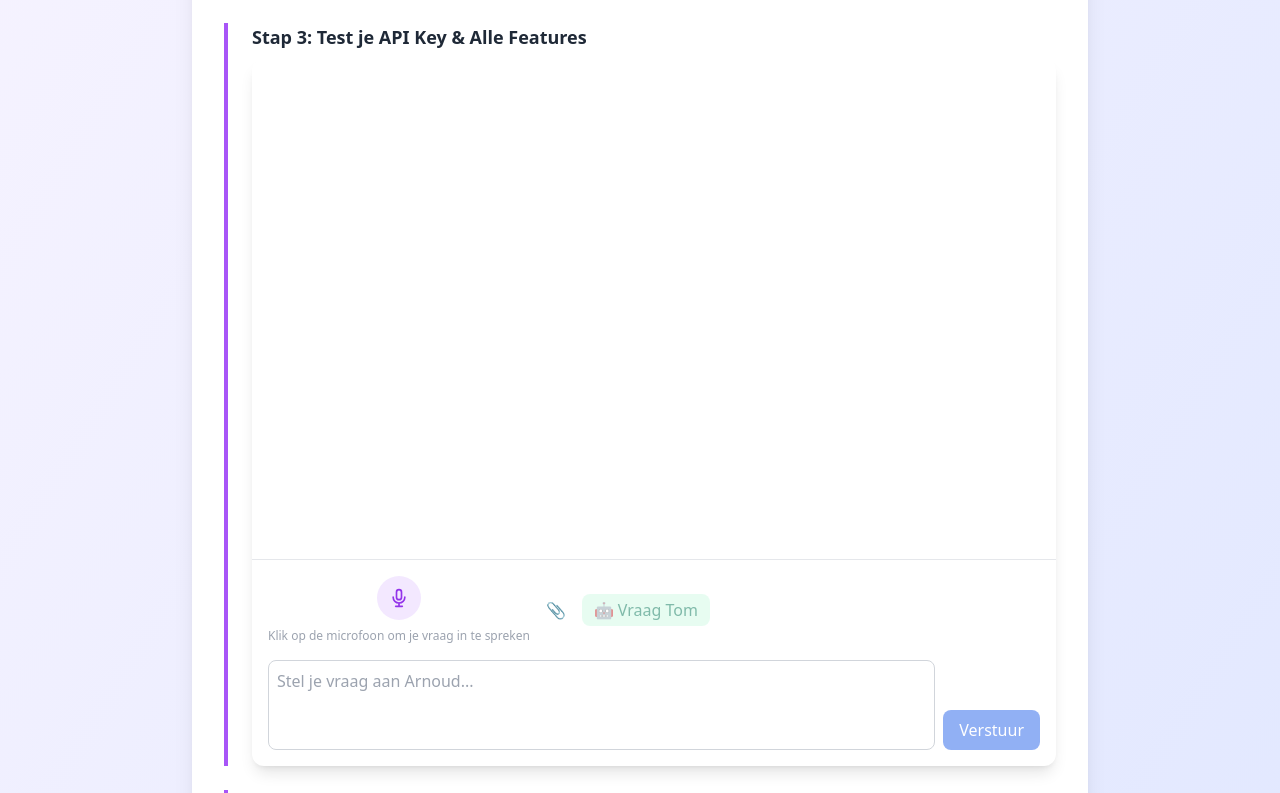
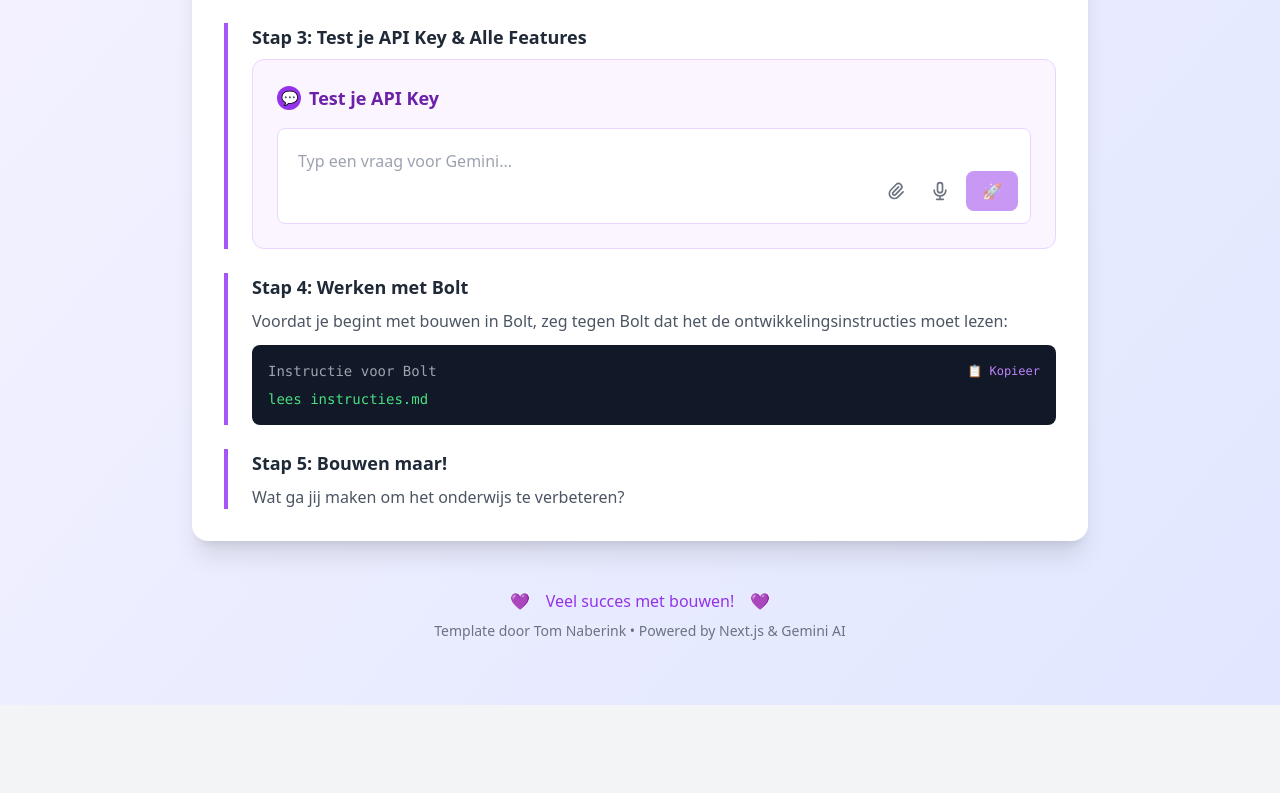
Before and after one commit to TomNaberink/templateAPI, a Next.js app: page / in a window 1280 px wide. Shown: the part 787-1580 px from the top of the page. After the commit the page ends 1492 px from the top, so only its background shows below. Built offline with nearby package versions, Linux system fonts and the light colour scheme.

Commit message:
Restore original template

```diff
--- a/src/components/TestChatBot.tsx
+++ b/src/components/TestChatBot.tsx
@@ -1,27 +1,67 @@
 'use client'
 
 import { useState, useRef } from 'react'
-import VoiceInput from './VoiceInput'
-import FileUpload from './FileUpload'
 
 export default function TestChatBot() {
-  const [messages, setMessages] = useState<Array<{type: 'user' | 'bot', content: string, assistant: 'arnoud' | 'tom'}>>([])
-  const [currentMessage, setCurrentMessage] = useState('')
+  const [message, setMessage] = useState('')
+  const [response, setResponse] = useState('')
   const [isLoading, setIsLoading] = useState(false)
+  const [isListening, setIsListening] = useState(false)
+  const [uploadedContent, setUploadedContent] = useState('')
   const fileInputRef = useRef<HTMLInputElement>(null)
-  const chatContainerRef = useRef<HTMLDivElement>(null)
+  const recognitionRef = useRef<any>(null)
 
-  const scrollToBottom = () => {
-    if (chatContainerRef.current) {
-      chatContainerRef.current.scrollTop = chatContainerRef.current.scrollHeight
+  // Voice recognition setup
+  const initializeVoiceRecognition = () => {
+    if (typeof window !== 'undefined') {
+      const SpeechRecognition = (window as any).SpeechRecognition || (window as any).webkitSpeechRecognition
+      if (SpeechRecognition) {
+        const recognition = new SpeechRecognition()
+        recognition.continuous = false
+        recognition.interimResults = false
+        recognition.lang = 'nl-NL'
+
+        recognition.onresult = (event: any) => {
+          const transcript = event.results[0][0].transcript
+          setMessage(prev => prev + ' ' + transcript)
+        }
+
+        recognition.onend = () => {
+          setIsListening(false)
+        }
+
+        recognition.onerror = () => {
+          setIsListening(false)
+        }
+
+        return recognition
+      }
+    }
+    return null
+  }
+
+  const toggleVoiceRecognition = () => {
+    if (!recognitionRef.current) {
+      recognitionRef.current = initializeVoiceRecognition()
+    }
+
+    if (recognitionRef.current) {
+      if (isListening) {
+        recognitionRef.current.stop()
+        setIsListening(false)
+      } else {
+        recognitionRef.current.start()
+        setIsListening(true)
+      }
     }
   }
 
-  const handleVoiceInput = (transcript: string) => {
-    setCurrentMessage(prev => prev + ' ' + transcript)
+  const handleFileUpload = async (file: File) => {
+    if (!file.name.endsWith('.docx') && !file.name.endsWith('.pdf')) {
+      alert('Alleen .docx en .pdf bestanden zijn toegestaan!')
+      return
     }
 
-  const handleFileUpload = async (file: File) => {
     const formData = new FormData()
     formData.append('file', file)
 
@@ -32,86 +72,51 @@ export default function TestChatBot() {
       })
 
       if (!response.ok) {
-        throw new Error('Upload failed')
+        const errorData = await response.json()
+        throw new Error(errorData.error || 'Upload failed')
       }
 
       const data = await response.json()
-      const fileInfo = `📎 ${file.name}\n${data.content.substring(0, 300)}${data.content.length > 300 ? '...' : ''}`
-      setCurrentMessage(prev => prev + '\n\nBekijk dit document:\n' + fileInfo)
+      setUploadedContent(data.content)
+
+      // Improved message formatting
+      const fileInfo = `📎 ${data.filename} (${data.fileType})\n`
+      const contentPreview = data.content.length > 300
+        ? data.content.substring(0, 300) + '...'
+        : data.content
+
+      setMessage(prev => prev + '\n\n' + fileInfo + 'Inhoud:\n' + contentPreview)
     } catch (error) {
       console.error('File upload error:', error)
+      alert('Fout bij uploaden: ' + (error instanceof Error ? error.message : 'Onbekende fout'))
     }
   }
 
-  const askTom = async () => {
-    if (messages.length === 0) return
+  const sendMessage = async () => {
+    if (!message.trim()) return
 
     setIsLoading(true)
-    const context = messages.map(m => `${m.type === 'user' ? 'Student' : m.assistant === 'tom' ? 'Tom' : 'Arnoud'}: ${m.content}`).join('\n\n')
-
     try {
       const res = await fetch('/api/chat', {
         method: 'POST',
-        headers: { 'Content-Type': 'application/json' },
-        body: JSON.stringify({
-          message: `Je bent Tom, een AI expert die altijd enthousiast is over AI technologie. Geef een kort maar interessant AI-gerelateerd inzicht over dit gesprek. Gebruik maximaal 2 zinnen. Dit is het gesprek tot nu toe:\n\n${context}`
-        }),
+        headers: {
+          'Content-Type': 'application/json',
+        },
+        body: JSON.stringify({ message }),
       })
 
       if (!res.ok) {
         const errorData = await res.json()
-        throw new Error(errorData.error || 'Failed to get response')
+        throw new Error(errorData.error || 'Er is een fout opgetreden')
       }
 
       const data = await res.json()
-      setMessages(prev => [...prev, { type: 'bot', content: data.response, assistant: 'tom' }])
+      setResponse(data.response)
     } catch (error) {
-      console.error('Error asking Tom:', error)
-      setMessages(prev => [...prev, {
-        type: 'bot',
-        content: 'Interessant! Dit doet me denken aan hoe Neural Networks werken, maar helaas zijn mijn circuits even in de war! 🤖',
-        assistant: 'tom'
-      }])
+      console.error('Error:', error)
+      setResponse('Error: ' + (error instanceof Error ? error.message : 'Onbekende fout'))
     } finally {
       setIsLoading(false)
-      setTimeout(scrollToBottom, 100)
-    }
-  }
-
-  const sendMessage = async () => {
-    if (!currentMessage.trim()) return
-
-    const userMessage = currentMessage
-    setMessages(prev => [...prev, { type: 'user', content: userMessage, assistant: 'arnoud' }])
-    setCurrentMessage('')
-    setIsLoading(true)
-
-    try {
-      const res = await fetch('/api/chat', {
-        method: 'POST',
-        headers: { 'Content-Type': 'application/json' },
-        body: JSON.stringify({
-          message: `Je bent Arnoud, een afstudeerbegeleider die altijd grappen maakt. Begin ALTIJD met een korte grap of woordgrap die te maken heeft met de vraag. Gebruik daarna het 🤣 emoji. Begin dan een nieuwe regel met je serieuze antwoord. Dit is de vraag: ${userMessage}`
-        }),
-      })
-
-      if (!res.ok) {
-        const errorData = await res.json()
-        throw new Error(errorData.error || 'Failed to get response')
-      }
-
-      const data = await res.json()
-      setMessages(prev => [...prev, { type: 'bot', content: data.response, assistant: 'arnoud' }])
-    } catch (error) {
-      console.error('Error sending message:', error)
-      setMessages(prev => [...prev, {
-        type: 'bot',
-        content: 'Ha! Zelfs mijn computer humor werkt niet meer! 😅\nEr is helaas een technisch probleem opgetreden.',
-        assistant: 'arnoud'
-      }])
-    } finally {
-      setIsLoading(false)
-      setTimeout(scrollToBottom, 100)
     }
   }
 
@@ -123,99 +128,130 @@ export default function TestChatBot() {
   }
 
   return (
-    <div className="bg-white rounded-xl shadow-lg overflow-hidden">
-      {/* Chat Messages */}
-      <div
-        ref={chatContainerRef}
-        className="h-[500px] overflow-y-auto p-4 space-y-4"
+    <div className="bg-purple-50 border border-purple-200 rounded-xl p-6">
+      <h3 className="text-lg font-semibold text-purple-800 mb-4 flex items-center">
+        <span className="w-6 h-6 bg-purple-600 rounded-full flex items-center justify-center mr-2">
+          <span className="text-white text-sm">💬</span>
+        </span>
+        Test je API Key
+      </h3>
+
+      <div className="space-y-4">
+        {/* Input Area */}
+        <div className="bg-white rounded-lg border border-purple-200 p-3">
+          <div className="flex items-end space-x-2">
+            {/* Text Input */}
+            <div className="flex-1">
+              <textarea
+                value={message}
+                onChange={(e) => setMessage(e.target.value)}
+                onKeyPress={handleKeyPress}
+                placeholder="Typ een vraag voor Gemini..."
+                className="w-full p-2 border-0 resize-none focus:outline-none"
+                rows={2}
+                disabled={isLoading}
+              />
+            </div>
+
+            {/* Action Buttons */}
+            <div className="flex items-center space-x-2">
+              {/* File Upload Button */}
+              <button
+                onClick={() => fileInputRef.current?.click()}
+                disabled={isLoading}
+                className="p-2 text-gray-500 hover:text-purple-600 hover:bg-purple-50 rounded-lg transition-colors"
+                title="Bestand uploaden (.docx/.pdf)"
               >
-        {messages.map((message, index) => (
-          <div
-            key={index}
-            className={`flex ${message.type === 'user' ? 'justify-end' : 'justify-start'}`}
+                <svg className="w-5 h-5" fill="none" stroke="currentColor" viewBox="0 0 24 24">
+                  <path strokeLinecap="round" strokeLinejoin="round" strokeWidth={2} d="M15.172 7l-6.586 6.586a2 2 0 102.828 2.828l6.414-6.586a4 4 0 00-5.656-5.656l-6.415 6.585a6 6 0 108.486 8.486L20.5 13" />
+                </svg>
+              </button>
+
+              {/* Voice Input Button */}
+              <button
+                onClick={toggleVoiceRecognition}
+                disabled={isLoading}
+                className={`p-2 rounded-lg transition-colors ${
+                  isListening
+                    ? 'text-red-600 bg-red-50 animate-pulse'
+                    : 'text-gray-500 hover:text-purple-600 hover:bg-purple-50'
+                }`}
+                title={isListening ? "Stop opnamen" : "Start spraakherkenning"}
               >
-            <div
-              className={`max-w-[80%] rounded-lg p-4 ${
-                message.type === 'user'
-                  ? 'bg-blue-600 text-white'
-                  : message.assistant === 'tom'
-                  ? 'bg-emerald-100 border border-emerald-200 text-gray-800'
-                  : 'bg-gray-100 text-gray-800'
-              }`}
+                <svg className="w-5 h-5" fill="none" stroke="currentColor" viewBox="0 0 24 24">
+                  <path strokeLinecap="round" strokeLinejoin="round" strokeWidth={2} d="M19 11a7 7 0 01-7 7m0 0a7 7 0 01-7-7m7 7v4m0 0H8m4 0h4m-4-8a3 3 0 01-3-3V5a3 3 0 116 0v6a3 3 0 01-3 3z" />
+                </svg>
+              </button>
+
+              {/* Send Button */}
+              <button
+                onClick={sendMessage}
+                disabled={isLoading || !message.trim()}
+                className="px-4 py-2 bg-purple-600 text-white rounded-lg hover:bg-purple-700 focus:outline-none focus:ring-2 focus:ring-purple-500 focus:ring-offset-2 disabled:opacity-50 disabled:cursor-not-allowed transition-colors"
               >
-              {message.type === 'bot' && (
-                <div className="flex items-center mb-2">
-                  <span className="text-xl mr-2">
-                    {message.assistant === 'tom' ? '🤖' : '👨‍🏫'}
-                  </span>
-                  <span className="font-medium">
-                    {message.assistant === 'tom' ? 'Tom' : 'Arnoud'}
-                  </span>
+                {isLoading ? '⏳' : '🚀'}
+              </button>
+            </div>
+          </div>
+
+          {/* Upload Status */}
+          {uploadedContent && (
+            <div className="mt-2 text-xs text-green-600 bg-green-50 px-2 py-1 rounded">
+              ✅ Bestand geüpload ({uploadedContent.length} karakters)
             </div>
           )}
-              <p className="whitespace-pre-wrap">{message.content}</p>
-            </div>
-          </div>
-        ))}
-        {isLoading && (
-          <div className="flex justify-start">
-            <div className="bg-gray-100 rounded-lg p-4">
-              <div className="flex items-center space-x-2">
-                <span className="text-xl">⏳</span>
-                <div className="flex space-x-1">
-                  <div className="w-2 h-2 bg-gray-400 rounded-full animate-bounce"></div>
-                  <div className="w-2 h-2 bg-gray-400 rounded-full animate-bounce" style={{animationDelay: '0.2s'}}></div>
-                  <div className="w-2 h-2 bg-gray-400 rounded-full animate-bounce" style={{animationDelay: '0.4s'}}></div>
-                </div>
-              </div>
-            </div>
+
+          {/* Voice Status */}
+          {isListening && (
+            <div className="mt-2 text-xs text-red-600 bg-red-50 px-2 py-1 rounded flex items-center">
+              <div className="w-2 h-2 bg-red-500 rounded-full animate-pulse mr-2"></div>
+              Luistert...
             </div>
           )}
         </div>
 
-      {/* Input Area */}
-      <div className="border-t border-gray-200 p-4">
-        <div className="flex items-center space-x-2 mb-4">
-          <VoiceInput onTranscript={handleVoiceInput} isDisabled={isLoading} />
-          <button
-            onClick={() => fileInputRef.current?.click()}
-            disabled={isLoading}
-            className="p-2 text-gray-500 hover:text-blue-600 hover:bg-blue-50 rounded-lg transition-colors"
-            title="Bestand uploaden"
-          >
-            📎
-          </button>
-          <button
-            onClick={askTom}
-            disabled={isLoading || messages.length === 0}
-            className="ml-auto px-3 py-1 bg-emerald-100 text-emerald-700 rounded-lg hover:bg-emerald-200 disabled:opacity-50 disabled:cursor-not-allowed transition-colors flex items-center space-x-1"
-            title="Vraag Tom's AI perspectief"
-          >
-            <span>🤖</span>
-            <span>Vraag Tom</span>
-          </button>
+        {/* Response Area */}
+        {isLoading && (
+          <div className="p-3 bg-purple-50 border border-purple-200 rounded-lg">
+            <div className="flex items-center space-x-2">
+              <div className="flex space-x-1">
+                <div className="w-2 h-2 bg-purple-400 rounded-full animate-bounce"></div>
+                <div className="w-2 h-2 bg-purple-400 rounded-full animate-bounce" style={{animationDelay: '0.1s'}}></div>
+                <div className="w-2 h-2 bg-purple-400 rounded-full animate-bounce" style={{animationDelay: '0.2s'}}></div>
               </div>
-
-        <div className="flex space-x-2">
-          <textarea
-            value={currentMessage}
-            onChange={(e) => setCurrentMessage(e.target.value)}
-            onKeyPress={handleKeyPress}
-            placeholder="Stel je vraag aan Arnoud..."
-            className="flex-1 p-2 border border-gray-300 rounded-lg focus:outline-none focus:border-blue-500 resize-none"
-            rows={3}
-            disabled={isLoading}
-          />
-          <button
-            onClick={sendMessage}
-            disabled={isLoading || !currentMessage.trim()}
-            className="px-4 py-2 bg-blue-600 text-white rounded-lg hover:bg-blue-700 disabled:opacity-50 disabled:cursor-not-allowed transition-colors self-end"
-          >
-            Verstuur
-          </button>
+              <span className="text-purple-700 text-sm">Gemini denkt na...</span>
             </div>
           </div>
+        )}
 
+        {response && !isLoading && (
+          <div className={`p-4 rounded-lg ${
+            response.startsWith('Error:')
+              ? 'bg-red-50 border border-red-200'
+              : 'bg-green-50 border border-green-200'
+          }`}>
+            <p className={`text-sm font-medium mb-2 ${
+              response.startsWith('Error:')
+                ? 'text-red-800'
+                : 'text-green-800'
+            }`}>
+              {response.startsWith('Error:')
+                ? '❌ Fout:'
+                : '✅ Succes! Je API key werkt perfect:'
+              }
+            </p>
+            <p className="text-gray-700 text-sm bg-white p-3 rounded border whitespace-pre-wrap">
+              {response}
+            </p>
+            {response.startsWith('Error:') && (
+              <p className="text-red-600 text-xs mt-2">
+                Controleer of je API key correct is ingesteld in .env.local
+              </p>
+            )}
+          </div>
+        )}
+
+        {/* Hidden file input */}
         <input
           ref={fileInputRef}
           type="file"
@@ -227,5 +263,6 @@ export default function TestChatBot() {
           className="hidden"
         />
       </div>
+    </div>
   )
 }
```
Lines whose indentation alone changed are shown as unchanged.
